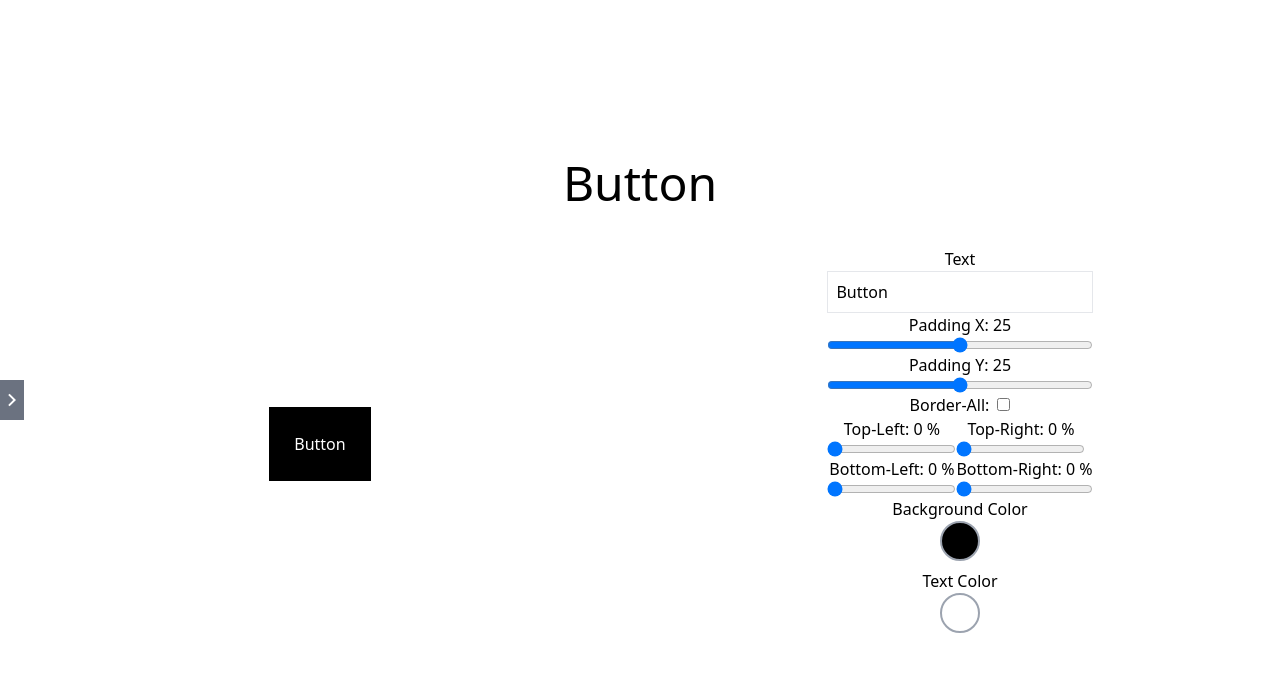
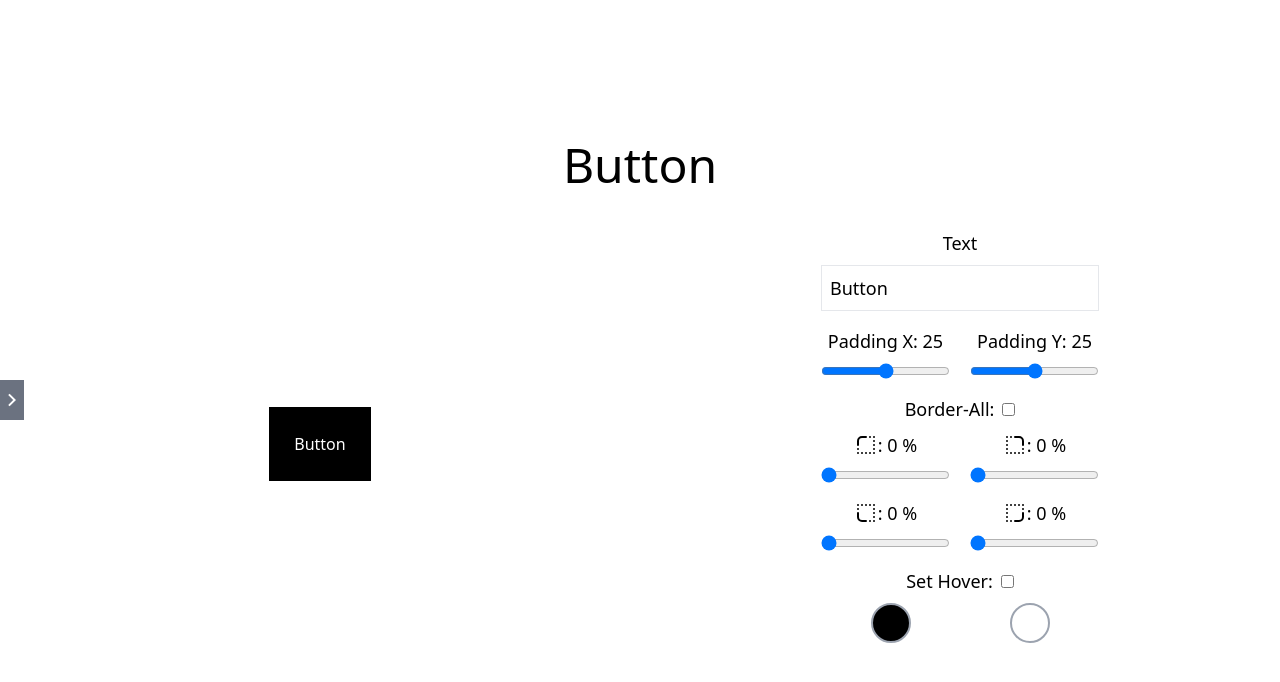
Before and after one commit to J-Shun/design-tool, a React (Create React App) app: page /button in a window 1280 px wide. Shown: the top 682 px of the page. Built offline with nearby package versions, Linux system fonts and the light colour scheme.

Commit message:
Add functions to control button in Button component

```diff
--- a/src/component/Button.js
+++ b/src/component/Button.js
@@ -1,9 +1,16 @@
 import { useState } from "react";
+import { TbBorderRadius, TbBorderOuter } from "react-icons/tb";
 
 const Button = () => {
   const [word, setWord] = useState("Button");
 
   const [color, setColor] = useState({
+    textColor: "#FFFFFF",
+    backgroundColor: "#000000",
+  });
+
+  const [showHover, setShowHover] = useState(false);
+  const [hoverColor, setHoverColor] = useState({
     textColor: "#FFFFFF",
     backgroundColor: "#000000",
   });
@@ -50,13 +57,25 @@ const Button = () => {
     }
   };
 
+  const handleHoverColor = (e) => {
+    if (showHover === false) return;
+    const moveType = e.type;
+    if (moveType === "mouseenter") {
+      e.target.style.backgroundColor = hoverColor.backgroundColor;
+      e.target.style.color = hoverColor.textColor;
+    } else {
+      e.target.style.backgroundColor = color.backgroundColor;
+      e.target.style.color = color.textColor;
+    }
+  };
+
   return (
     <div className="flex flex-col justify-center items-center min-h-screen">
       <h2 className="text-5xl mb-10">Button</h2>
       <div className="flex justify-between container mx-auto">
         <div className="flex-1 flex justify-center items-center">
           <button
-            className="cursor-pointer"
+            className="ease-linear duration-200 cursor-pointer"
             style={{
               backgroundColor: color.backgroundColor,
               color: color.textColor,
@@ -64,16 +83,24 @@ const Button = () => {
               paddingInline: `${padding.x}px`,
               borderRadius: `${allBorderRadius.topLeft}% ${allBorderRadius.topRight}% ${allBorderRadius.bottomRight}% ${allBorderRadius.bottomLeft}%`,
             }}
+            onMouseEnter={(e) => {
+              handleHoverColor(e);
+            }}
+            onMouseLeave={(e) => {
+              handleHoverColor(e);
+            }}
           >
             {word}
           </button>
         </div>
-        <div className="flex-1 flex justify-center items-center">
+        <div className="flex-1 flex justify-center items-center text-lg">
           <div className="flex flex-col mx-auto text-center">
-            <label htmlFor="text">Text</label>
+            <label htmlFor="text" className="mb-2">
+              Text
+            </label>
             <input
               type="text"
-              className="border p-2"
+              className="border p-2 mb-4"
               id="text"
               value={word}
               placeholder="Text Area"
@@ -81,7 +108,11 @@ const Button = () => {
                 write(e);
               }}
             />
-            <label htmlFor="padding-x">Padding X: {padding.x}</label>
+            <div className="flex justify-between mb-4">
+              <div className="flex flex-col">
+                <label htmlFor="padding-x" className="mb-2">
+                  Padding X: {padding.x}
+                </label>
                 <input
                   type="range"
                   id="padding-x"
@@ -93,7 +124,11 @@ const Button = () => {
                     changePadding(e);
                   }}
                 />
-            <label htmlFor="padding-y">Padding Y: {padding.y}</label>
+              </div>
+              <div className="flex flex-col">
+                <label htmlFor="padding-y" className="mb-2">
+                  Padding Y: {padding.y}
+                </label>
                 <input
                   type="range"
                   id="padding-y"
@@ -105,7 +140,9 @@ const Button = () => {
                     changePadding(e);
                   }}
                 />
-            <label>
+              </div>
+            </div>
+            <label className="mb-2">
               Border-All:
               <input
                 type="checkbox"
@@ -117,9 +154,12 @@ const Button = () => {
             </label>
             {showAll ? (
               <>
-                <label>Border-radius: {allBorderRadius.all}%</label>
+                <label className="flex justify-center items-center mb-2">
+                  <TbBorderOuter className="w-6 h-6" />: {allBorderRadius.all}%
+                </label>
                 <input
                   type="range"
+                  className="mb-4"
                   name="all"
                   min="0"
                   max="50"
@@ -131,9 +171,12 @@ const Button = () => {
               </>
             ) : (
               <>
-                <div className="flex">
+                <div className="flex  justify-between mb-4">
                   <div className="flex flex-col">
-                    <label>Top-Left: {allBorderRadius.topLeft} %</label>
+                    <label className="flex justify-center items-center mb-2">
+                      <TbBorderRadius className="w-6 h-6" />:{" "}
+                      {allBorderRadius.topLeft} %
+                    </label>
                     <input
                       type="range"
                       name="topLeft"
@@ -146,7 +189,10 @@ const Button = () => {
                     />
                   </div>
                   <div className="flex flex-col">
-                    <label>Top-Right: {allBorderRadius.topRight} %</label>
+                    <label className="flex justify-center items-center mb-2">
+                      <TbBorderRadius className="w-6 h-6 rotate-90" />:{" "}
+                      {allBorderRadius.topRight} %
+                    </label>
                     <input
                       type="range"
                       name="topRight"
@@ -159,9 +205,12 @@ const Button = () => {
                     />
                   </div>
                 </div>
-                <div className="flex">
+                <div className="flex justify-between mb-4">
                   <div className="flex flex-col">
-                    <label>Bottom-Left: {allBorderRadius.bottomLeft} %</label>
+                    <label className="flex justify-center items-center mb-2">
+                      <TbBorderRadius className="w-6 h-6 -rotate-90" />:{" "}
+                      {allBorderRadius.bottomLeft} %
+                    </label>
                     <input
                       type="range"
                       name="bottomLeft"
@@ -174,7 +223,10 @@ const Button = () => {
                     />
                   </div>
                   <div className="flex flex-col">
-                    <label>Bottom-Right: {allBorderRadius.bottomRight} %</label>
+                    <label className="flex justify-center items-center mb-2">
+                      <TbBorderRadius className="w-6 h-6 rotate-180" />:{" "}
+                      {allBorderRadius.bottomRight} %
+                    </label>
                     <input
                       type="range"
                       name="bottomRight"
@@ -189,9 +241,20 @@ const Button = () => {
                 </div>
               </>
             )}
-            <div>Background Color</div>
+            <label htmlFor="hover" className="mb-2">
+              Set Hover:
+              <input
+                type="checkbox"
+                className="ml-2"
+                id="hover"
+                onClick={() => {
+                  setShowHover(!showHover);
+                }}
+              />
+            </label>
+            <div className="flex mb-4">
               <label
-              className="mb-2 mx-auto w-10 h-10 overflow-hidden rounded-full border-2 border-gray-400 cursor-pointer"
+                className="mx-auto w-10 h-10 overflow-hidden rounded-full border-2 border-gray-400 cursor-pointer"
                 style={{ backgroundColor: color.backgroundColor }}
               >
                 <input
@@ -206,9 +269,8 @@ const Button = () => {
                   value={color.backgroundColor}
                 />
               </label>
-            <div>Text Color</div>
               <label
-              className="mb-2 mx-auto w-10 h-10 overflow-hidden rounded-full border-2 border-gray-400 cursor-pointer"
+                className="mx-auto w-10 h-10 overflow-hidden rounded-full border-2 border-gray-400 cursor-pointer"
                 style={{ backgroundColor: color.textColor }}
               >
                 <input
@@ -223,6 +285,42 @@ const Button = () => {
                 />
               </label>
             </div>
+            {showHover && (
+              <div className="flex ">
+                <label
+                  className="mx-auto w-10 h-10 overflow-hidden rounded-full border-2 border-gray-400 cursor-pointer"
+                  style={{ backgroundColor: hoverColor.backgroundColor }}
+                >
+                  <input
+                    className="invisible"
+                    type="color"
+                    onInput={(e) => {
+                      setHoverColor({
+                        ...hoverColor,
+                        backgroundColor: e.target.value,
+                      });
+                    }}
+                    value={hoverColor.backgroundColor}
+                  />
+                </label>
+                <label
+                  className="mx-auto w-10 h-10 overflow-hidden rounded-full border-2 border-gray-400 cursor-pointer"
+                  style={{ backgroundColor: hoverColor.textColor }}
+                >
+                  <input
+                    className="invisible"
+                    type="color"
+                    onInput={(e) => {
+                      setHoverColor({
+                        ...hoverColor,
+                        textColor: e.target.value,
+                      });
+                    }}
+                  />
+                </label>
+              </div>
+            )}
+          </div>
         </div>
       </div>
     </div>
```
Lines whose indentation alone changed are shown as unchanged.
